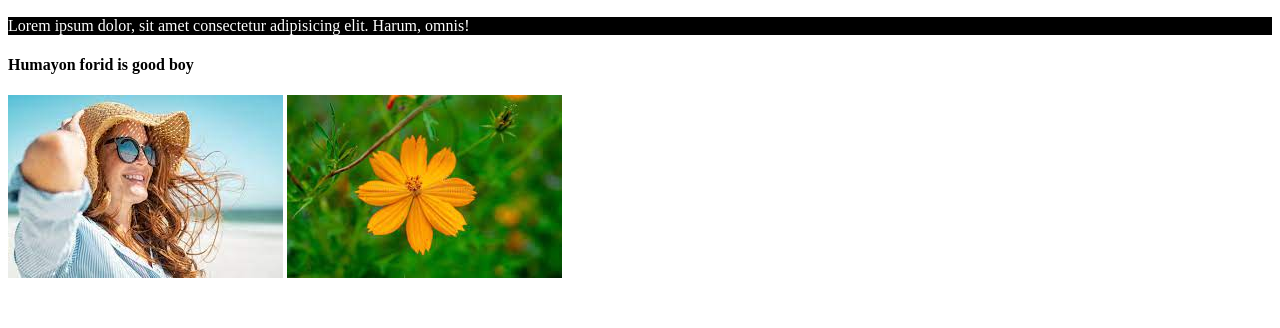
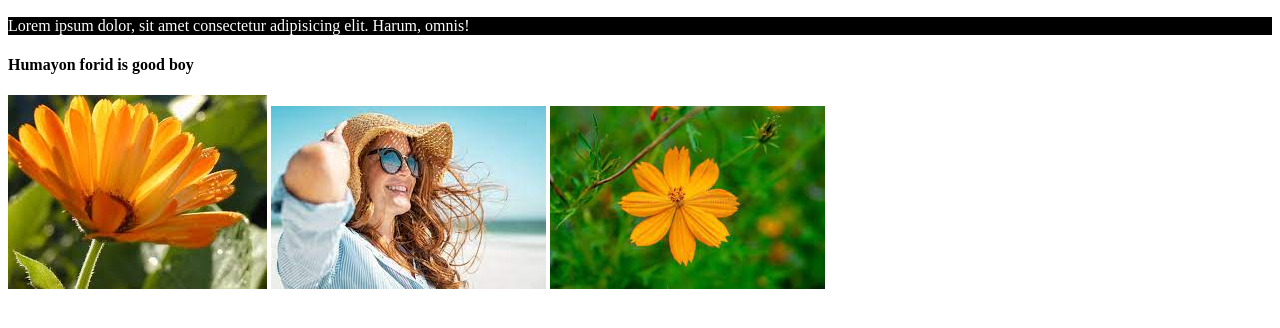
Before and after one commit to humayonitbd/module-3, a plain HTML site: page index.html in a window 1280 px wide. Shown: the part 110-438 px from the top of the page. Drawn offline with Linux system fonts and the light colour scheme.

Commit message:
folder image

```diff
--- a/index.html
+++ b/index.html
@@ -12,6 +12,7 @@
     <h2>I love my nobi and rosul</h2>
     <p>Lorem ipsum dolor, sit amet consectetur adipisicing elit. Harum, omnis!</p>
     <h4>Humayon forid is good boy</h4>
+    <img src="image/pic2.jfif" alt="">
     <img src="pic.jfif" alt="img">
     <img src="pic1.jfif" alt="">
 
```
Also changed, not shown: image/pic2.jfif (renamed from pic2.jfif).
